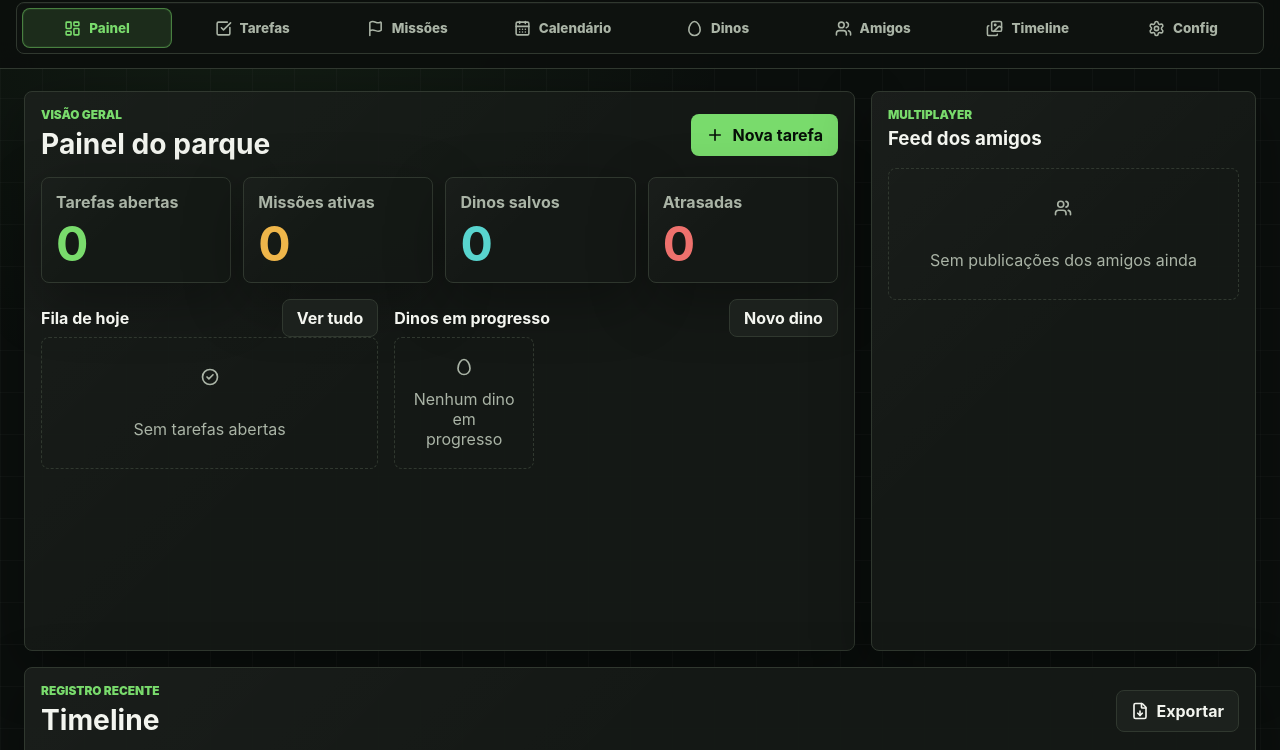
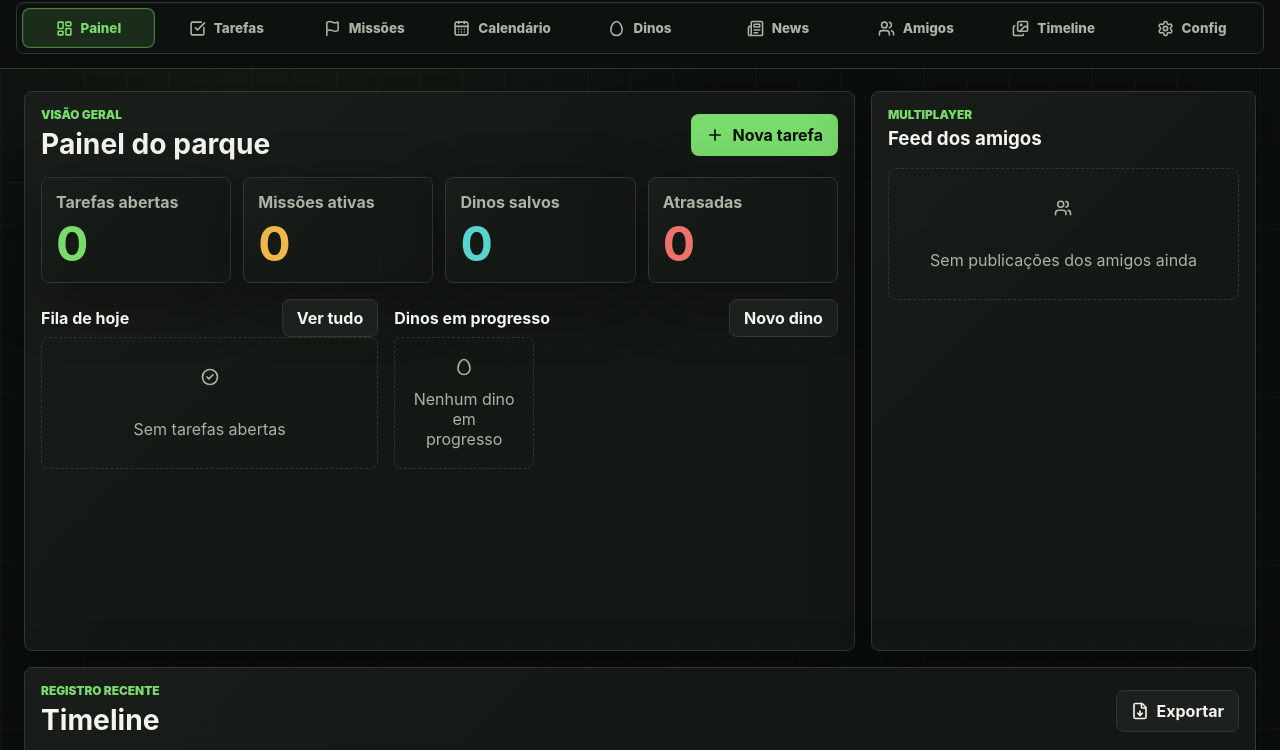
Before and after one commit to maiconsantossilvah-dot/Planner, a plain HTML site: page index.html in a window 1280 px wide. Shown: the part 70-820 px from the top of the page. Drawn offline with nearby package versions, Linux system fonts and the light colour scheme.

Commit message:
Aba news visivel novamente

```diff
--- a/index.html
+++ b/index.html
@@ -44,7 +44,7 @@
             <i data-lucide="egg"></i>
             <span>Dinos</span>
           </button>
-          <button class="tab-button nav-extra" type="button" data-view="news" title="Novidades">
+          <button class="tab-button" type="button" data-view="news" title="Novidades">
             <i data-lucide="newspaper"></i>
             <span>News</span>
           </button>
--- a/styles.css
+++ b/styles.css
@@ -188,7 +188,7 @@ label span {
   display: grid;
   grid-area: nav;
   grid-column: 1 / -1;
-  grid-template-columns: repeat(8, minmax(92px, 1fr));
+  grid-template-columns: repeat(9, minmax(86px, 1fr));
   min-width: 0;
   gap: 5px;
   padding: 5px;
```
